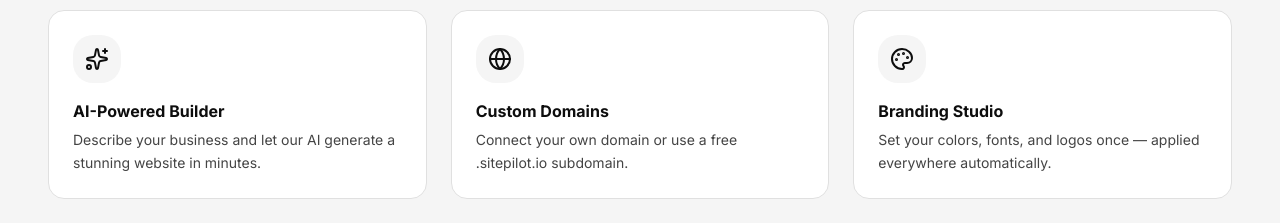
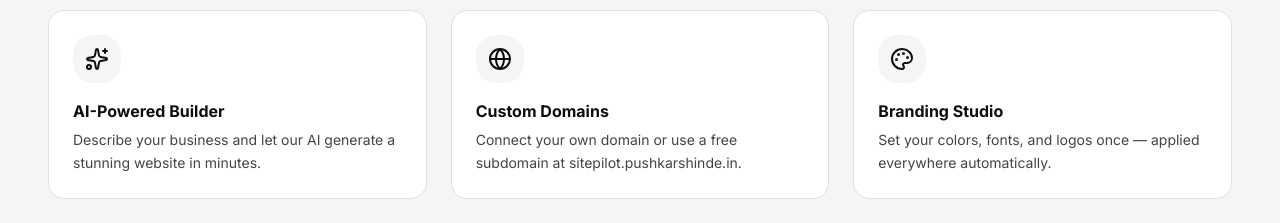
Before and after one commit to Pushkar3232/SitePilot, a Next.js app: page / in a window 1280 px wide. Shown: the part 2000-2223 px from the top of the page. Built offline with nearby package versions, Linux system fonts and the light colour scheme; no server answers.

Commit message:
Fix 404 issue: improve middleware subdomain handling for base domain and update marketing page

```diff
--- a/app/(marketing)/page.tsx
+++ b/app/(marketing)/page.tsx
@@ -21,7 +21,7 @@ const features = [
   {
     icon: <Globe className="h-6 w-6" />,
     title: "Custom Domains",
-    description: "Connect your own domain or use a free .sitepilot.io subdomain.",
+    description: "Connect your own domain or use a free subdomain at sitepilot.pushkarshinde.in.",
   },
   {
     icon: <Palette className="h-6 w-6" />,
--- a/middleware.ts
+++ b/middleware.ts
@@ -43,7 +43,8 @@ export async function middleware(request: NextRequest) {
   const pathname = url.pathname;
 
   // Extract subdomain
-  // Production: <subdomain>.sitepilot.io
+  // Production: <subdomain>.sitepilot.pushkarshinde.in
+  // Base app:  sitepilot.pushkarshinde.in
   // Dev:        <subdomain>.localhost:3000
   // Vercel:     site-pilot-alpha.vercel.app (should NOT be treated as subdomain)
   let subdomain = "";
@@ -51,10 +52,10 @@ export async function middleware(request: NextRequest) {
   // Only process subdomains for known domains (sitepilot.pushkarshinde.in and localhost)
   if (hostname.includes("sitepilot.pushkarshinde.in")) {
     const parts = hostname.split(".sitepilot.pushkarshinde.in");
-    subdomain = parts[0]; // e.g. "beans-cafe" from "beans-cafe.sitepilot.pushkarshinde.in"
+    subdomain = parts[0] || ""; // e.g. "beans-cafe" from "beans-cafe.sitepilot.pushkarshinde.in", or "" for base domain
   } else if (hostname.includes("localhost")) {
     const parts = hostname.split(".");
-    subdomain = parts[0]; // e.g. "beans-cafe" from "beans-cafe.localhost:3000"
+    subdomain = parts[0] || ""; // e.g. "beans-cafe" from "beans-cafe.localhost:3000"
   }
   // For Vercel domains (vercel.app, other domains), don't extract subdomain
 
@@ -65,7 +66,7 @@ export async function middleware(request: NextRequest) {
     return NextResponse.rewrite(url);
   }
 
-  // For main app domain, handle authentication
+  // For main app domain (including base domain), handle authentication
   if (!subdomain || APP_SUBDOMAINS.has(subdomain)) {
     try {
       // Check if user is accessing protected routes
```
